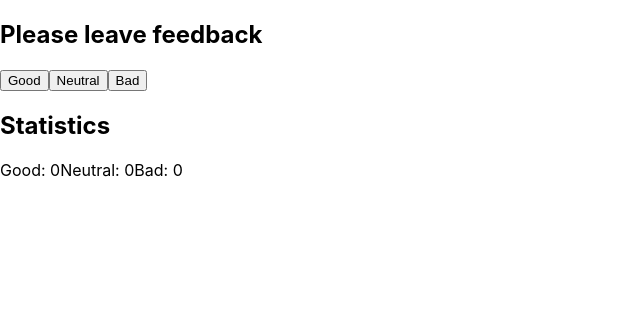
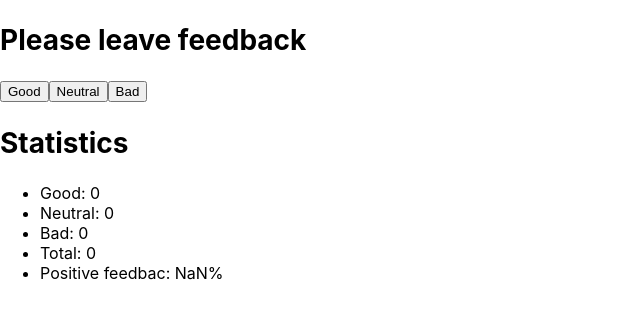
Before and after one commit to TechnicUnion/goit-react-hw-02-feedback, a React (Create React App) app: page / in a window 1280 px wide. Shown: the top 318 px of the page, without its empty margins (0-640 px from the left). Built offline with nearby package versions, Linux system fonts and the light colour scheme.

Commit message:
adds task2

```diff
--- a/src/components/Counter/Counter.js
+++ b/src/components/Counter/Counter.js
@@ -1,4 +1,7 @@
 import React from 'react';
+import css from './Counter.module.css';
+import Statistics from 'components/Statistics/Statistics';
+import FeedbackOptions from 'components/FeedbackOptions/FeedbackOptions';
 
 class Counter extends React.Component {
   state = {
@@ -7,45 +10,49 @@ class Counter extends React.Component {
     bad: 0,
   };
 
-  onGoodButtonClik = () => {
-    this.setState(prevState => {
-      return {
-        good: prevState.good + 1,
-      };
-    });
+  onButtonClik = event => {
+    const target = event.target.textContent.toLowerCase();
+    console.log(target);
+    this.setState(prevState => ({
+      [target]: prevState[target] + 1,
+    }));
   };
 
-  onNeutralButtonClik = () => {
-    this.setState(prevState => {
-      return {
-        neutral: prevState.neutral + 1,
-      };
-    });
+  //   onNeutralButtonClik = () => {
+  //     this.setState(prevState => ({
+  //       neutral: prevState.neutral + 1,
+  //     }));
+  //   };
+
+  //   onBadButtonClik = () => {
+  //     this.setState(prevState => ({
+  //       bad: prevState.bad + 1,
+  //     }));
+  //   };
+
+  countTotalFeedback = () => {
+    return this.state.good + this.state.bad + this.state.neutral;
   };
 
-  onBadButtonClik = () => {
-    this.setState(prevState => {
-      return {
-        bad: prevState.bad + 1,
-      };
-    });
+  countPositiveFeedbackPercentage = () => {
+    return Math.round((this.state.good * 100) / this.countTotalFeedback());
   };
 
   render() {
     return (
       <div>
-        <div>
-          <h2>Please leave feedback</h2>
-          <button onClick={this.onGoodButtonClik}>Good</button>
-          <button onClick={this.onNeutralButtonClik}>Neutral</button>
-          <button onClick={this.onBadButtonClik}>Bad</button>
-        </div>
-        <div>
-          <h2>Statistics</h2>
-          <span>Good: {this.state.good}</span>
-          <span>Neutral: {this.state.neutral}</span>
-          <span>Bad: {this.state.bad}</span>
-        </div>
+        <h2 className={css.title}>Please leave feedback</h2>
+        <FeedbackOptions onLeaveFeedback={this.onButtonClik} />
+
+        <h2 className={css.title}>Statistics</h2>
+
+        <Statistics
+          good={this.state.good}
+          neutral={this.state.neutral}
+          bad={this.state.bad}
+          total={this.countTotalFeedback()}
+          positivePercentage={this.countPositiveFeedbackPercentage()}
+        />
       </div>
     );
   }
--- /dev/null
+++ b/src/components/Counter/Counter.module.css
@@ -0,0 +1,13 @@
+.title{
+    font-size: 28px;
+}
+
+.button{
+    margin-right: 5px;
+}
+
+.ststisticsList{
+    display: flex;
+    flex-direction: column;
+    list-style: none;
+}
--- /dev/null
+++ b/src/components/FeedbackOptions/FeedbackOptions.js
@@ -0,0 +1,18 @@
+import React from 'react';
+import css from './FeedbackOptions.module.css';
+
+export default function FeedbackOptions({ onLeaveFeedback }) {
+  return (
+    <div>
+      <button className={css.button} onClick={onLeaveFeedback}>
+        Good
+      </button>
+      <button className={css.button} onClick={onLeaveFeedback}>
+        Neutral
+      </button>
+      <button className={css.button} onClick={onLeaveFeedback}>
+        Bad
+      </button>
+    </div>
+  );
+}
--- /dev/null
+++ b/src/components/Statistics/Statistics.js
@@ -0,0 +1,15 @@
+import React from 'react';
+import css from './Statistics.module.css';
+
+export default function Statistics(props) {
+  const { good, neutral, bad, total, positivePercentage } = props;
+  return (
+    <ul className={css.ststisticsList}>
+      <li>Good: {good}</li>
+      <li>Neutral: {neutral}</li>
+      <li>Bad: {bad}</li>
+      <li>Total: {total}</li>
+      <li>Positive feedbac: {positivePercentage}%</li>
+    </ul>
+  );
+}
```
Also changed, not shown: src/components/FeedbackOptions/FeedbackOptions.module.css (added), src/components/Section/Section.js (added), src/components/Section/Section.module.css (added), src/components/Statistics/Statistics.module.css (added).
